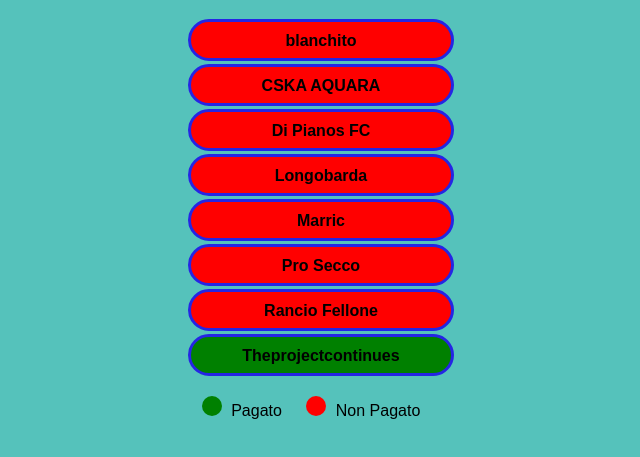
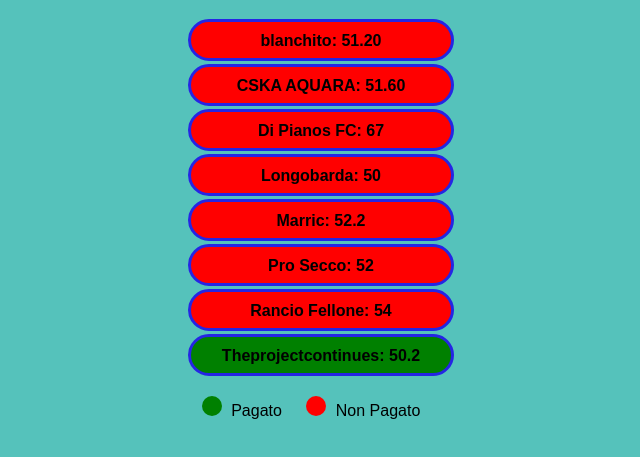
Before and after one commit to Anico2/fanta, a plain HTML site: page docs/quote.html in a window 1280 px wide. Shown: the part 61-518 px from the top of the page, without its empty margins (319-959 px from the left). Drawn offline with Linux system fonts and the light colour scheme.

Commit message:
Update quote.html

```diff
--- a/docs/quote.html
+++ b/docs/quote.html
@@ -88,14 +88,14 @@
   <h1>Quote Fantacalcio</h1>
 
   <ul id="team-list">
-    <li data-team="blanchito: 51.20" class="not-paid">blanchito</li>
-    <li data-team="CSKA AQUARA: 51.60" class="not-paid">CSKA AQUARA</li>
-    <li data-team="Di Pianos FC: 67" class="not-paid">Di Pianos FC</li>
-    <li data-team="Longobarda: 50" class="not-paid">Longobarda</li>
-    <li data-team="Marric: 52.2" class="not-paid">Marric</li>
-    <li data-team="Pro Secco: 52" class="not-paid">Pro Secco</li>
-    <li data-team="Rancio Fellone: 54" class="not-paid">Rancio Fellone</li>
-    <li data-team="Theprojectcontinues: 50.2 " class="paid">Theprojectcontinues</li>
+    <li data-team="blanchito" class="not-paid">blanchito: 51.20</li>
+    <li data-team="CSKA AQUARA" class="not-paid">CSKA AQUARA: 51.60</li>
+    <li data-team="Di Pianos FC" class="not-paid">Di Pianos FC: 67</li>
+    <li data-team="Longobarda" class="not-paid">Longobarda: 50</li>
+    <li data-team="Marric" class="not-paid">Marric: 52.2</li>
+    <li data-team="Pro Secco" class="not-paid">Pro Secco: 52</li>
+    <li data-team="Rancio Fellone" class="not-paid">Rancio Fellone: 54</li>
+    <li data-team="Theprojectcontinues" class="paid">Theprojectcontinues: 50.2</li>
   </ul>
 
   <div id="table-container"></div>
```
